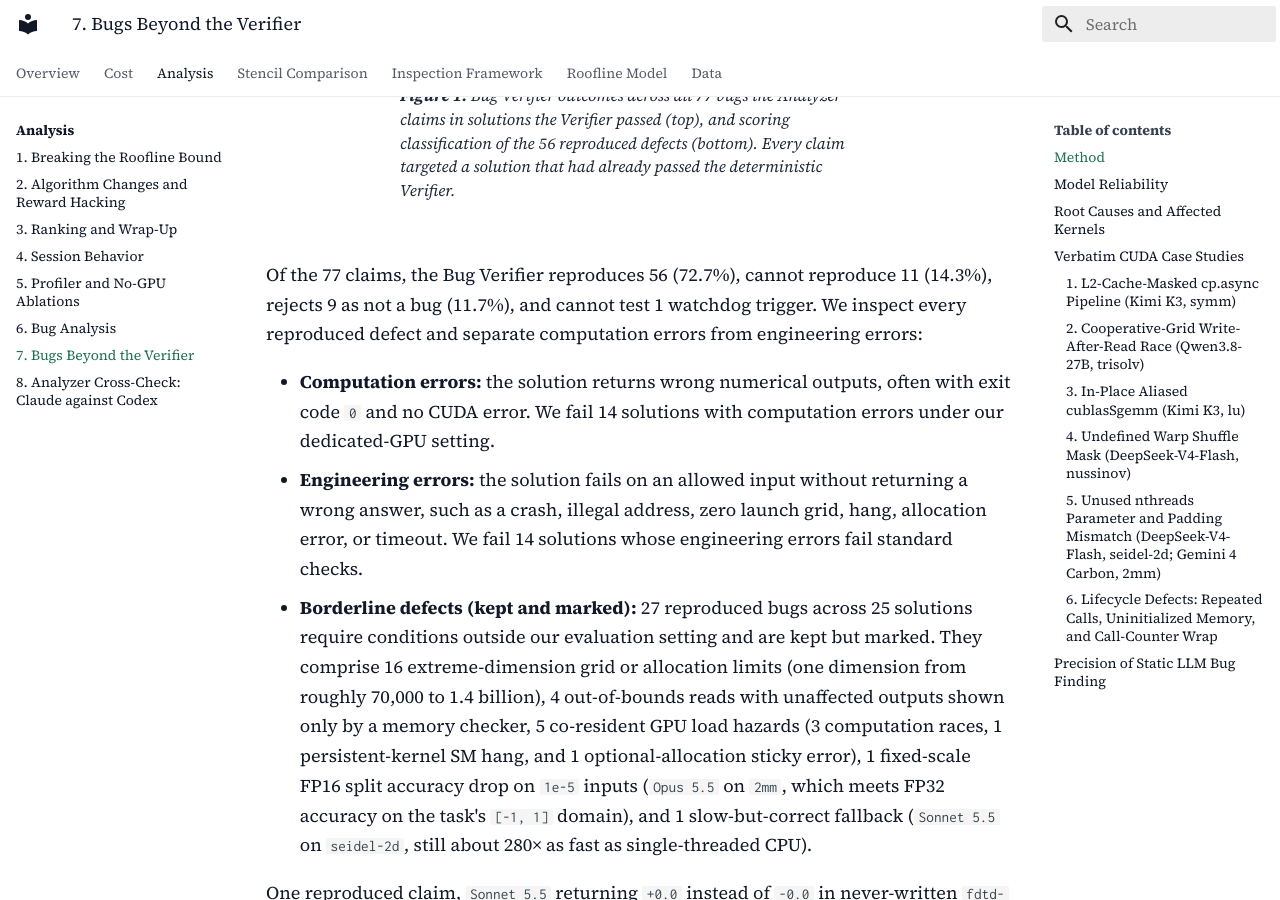
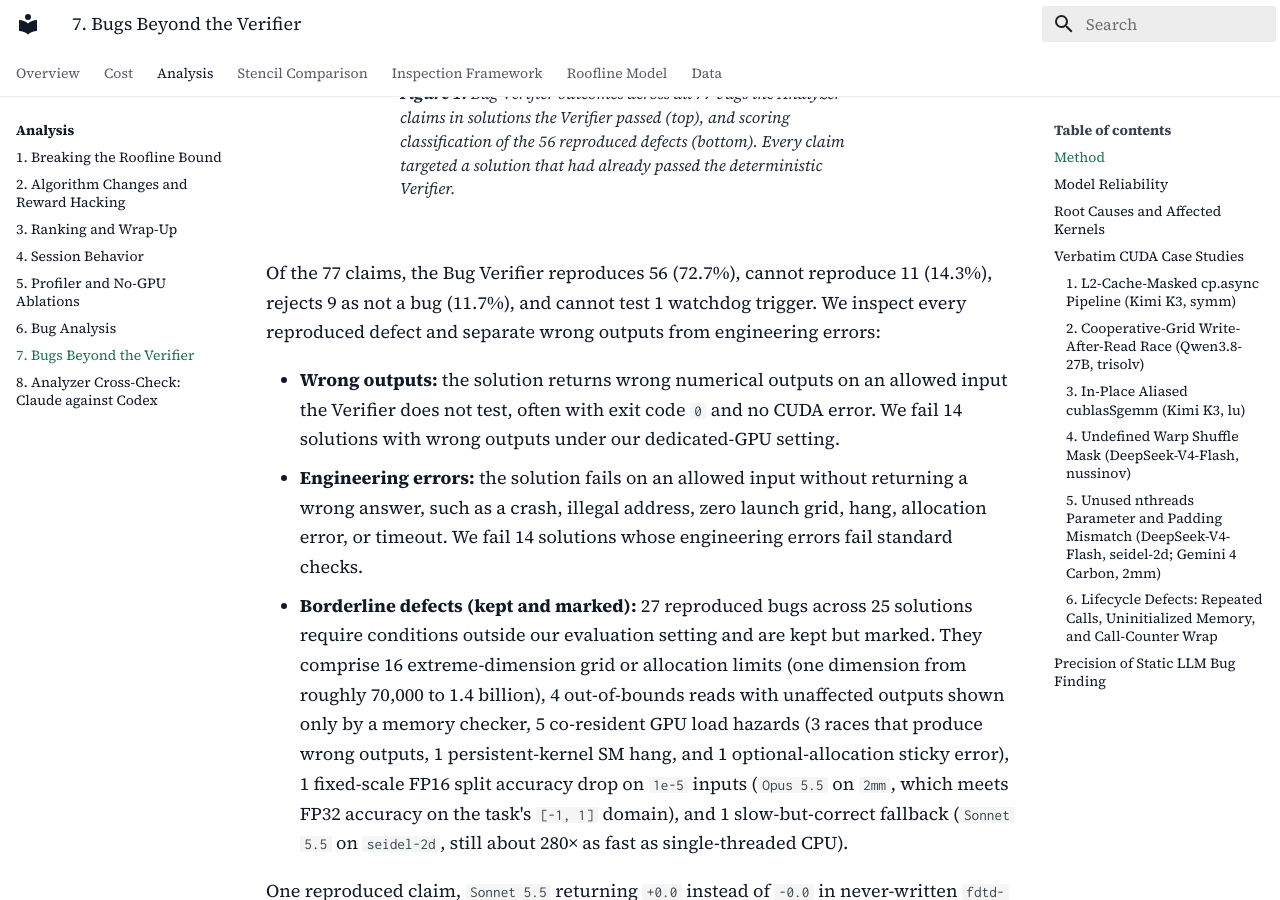
Before and after one commit to not-just-speedup/not-just-speedup.github.io, an MkDocs documentation site: the page built from docs/posts/07-bugs-beyond-the-verifier.md, in a window 1280 px wide and 900 px high, scrolled down 1175 px. Built offline with MkDocs 1.6.1 and Material for MkDocs 9.7.7, drawn with Linux system fonts in a browser that asks for light colours; some of the changed text lies outside the part shown.

Commit message:
Fix ludcmp rerun exception, unify wrong-output wording, add time-step counts
- ludcmp rerun: Gemini 4 Carbon reaches 118% via cuSOLVER BF16x9
- Wrong output from the Verifier / Bug Verifier replaces computation error
- Flagships: none fails the Bug Verifier; not claimed bug-free
- One sweep = one time step; step counts and transform amortization caveat

Co-Authored-By: Claude Opus 5.5 <noreply@anthropic.com>

```diff
--- a/docs/posts/07-bugs-beyond-the-verifier.md
+++ b/docs/posts/07-bugs-beyond-the-verifier.md
@@ -13,11 +13,11 @@ Because the Analyzer never runs code, every claim is treated as unverified until
   <figcaption><strong>Figure 1.</strong> Bug Verifier outcomes across all 77 bugs the Analyzer claims in solutions the Verifier passed (top), and scoring classification of the 56 reproduced defects (bottom). Every claim targeted a solution that had already passed the deterministic Verifier.</figcaption>
 </figure>
 
-Of the 77 claims, the Bug Verifier reproduces 56 (72.7%), cannot reproduce 11 (14.3%), rejects 9 as not a bug (11.7%), and cannot test 1 watchdog trigger. We inspect every reproduced defect and separate computation errors from engineering errors:
+Of the 77 claims, the Bug Verifier reproduces 56 (72.7%), cannot reproduce 11 (14.3%), rejects 9 as not a bug (11.7%), and cannot test 1 watchdog trigger. We inspect every reproduced defect and separate wrong outputs from engineering errors:
 
-- **Computation errors:** the solution returns wrong numerical outputs, often with exit code `0` and no CUDA error. We fail 14 solutions with computation errors under our dedicated-GPU setting.
+- **Wrong outputs:** the solution returns wrong numerical outputs on an allowed input the Verifier does not test, often with exit code `0` and no CUDA error. We fail 14 solutions with wrong outputs under our dedicated-GPU setting.
 - **Engineering errors:** the solution fails on an allowed input without returning a wrong answer, such as a crash, illegal address, zero launch grid, hang, allocation error, or timeout. We fail 14 solutions whose engineering errors fail standard checks.
-- **Borderline defects (kept and marked):** 27 reproduced bugs across 25 solutions require conditions outside our evaluation setting and are kept but marked. They comprise 16 extreme-dimension grid or allocation limits (one dimension from roughly 70,000 to 1.4 billion), 4 out-of-bounds reads with unaffected outputs shown only by a memory checker, 5 co-resident GPU load hazards (3 computation races, 1 persistent-kernel SM hang, and 1 optional-allocation sticky error), 1 fixed-scale FP16 split accuracy drop on `1e-5` inputs (`Opus 5.5` on `2mm`, which meets FP32 accuracy on the task's `[-1, 1]` domain), and 1 slow-but-correct fallback (`Sonnet 5.5` on `seidel-2d`, still about 280× as fast as single-threaded CPU).
+- **Borderline defects (kept and marked):** 27 reproduced bugs across 25 solutions require conditions outside our evaluation setting and are kept but marked. They comprise 16 extreme-dimension grid or allocation limits (one dimension from roughly 70,000 to 1.4 billion), 4 out-of-bounds reads with unaffected outputs shown only by a memory checker, 5 co-resident GPU load hazards (3 races that produce wrong outputs, 1 persistent-kernel SM hang, and 1 optional-allocation sticky error), 1 fixed-scale FP16 split accuracy drop on `1e-5` inputs (`Opus 5.5` on `2mm`, which meets FP32 accuracy on the task's `[-1, 1]` domain), and 1 slow-but-correct fallback (`Sonnet 5.5` on `seidel-2d`, still about 280× as fast as single-threaded CPU).
 
 One reproduced claim, `Sonnet 5.5` returning `+0.0` instead of `-0.0` in never-written `fdtd-2d` border cells, was waived.
 
@@ -43,9 +43,9 @@ Raw bug counts depend on how many kernels a model passes in the Verifier. Figure
 
 Three observations follow from Figure 2 and Table 1:
 
-1. **The three flagship models have zero disqualifying bugs.** Across 89 Verifier-passed solutions from Fable 5.2, Gemini 4 Neon, and GPT-6.2 Astra, no solution fails Bug Verification; Neon carries only one borderline allocation error at 1.4 billion rows by 2 columns.
+1. **No flagship solution fails the Bug Verifier.** Across the 89 Verifier-passed solutions from Fable 5.2, Gemini 4 Neon, and GPT-6.2 Astra, none fails Bug Verification. The flagships are not bug-free: Neon fails `nussinov` at the Verifier with a wrong output, and its `gramschmidt` solution carries a borderline allocation error at 1.4 billion rows by 2 columns, kept and marked.
 2. **Hand-written low-level optimization does not imply higher defect rates among top closed models.** Across 119 Verifier passes from Fable 5.2, Opus 5.5, Sonnet 5.5, and Gemini 4 Neon—which write runtime NVRTC `tcgen05.mma` kernels, 16-bit DPX, and spectral transforms—only one fails (`Opus 5.5` on `lu`, deadlocking on call 2,541,396).
-3. **Disqualifying defects cluster in specific open-weight models and Haiku 4.5.** DeepSeek-V4-Flash loses 5 of 29 passes (17.2%, including 4 computation errors), Kimi K3 loses 4 of 29 (13.8%, 3 computation errors), GLM-5.3-Flash loses 3 of 26 (11.5%), and Haiku 4.5 loses 4 of 21 (19.0%). In contrast, GLM-5.2 passes all 30 kernels with zero failing bugs, relying mainly on cuBLAS and direct kernels.
+3. **Disqualifying defects cluster in specific open-weight models and Haiku 4.5.** DeepSeek-V4-Flash loses 5 of 29 passes (17.2%, including 4 wrong outputs), Kimi K3 loses 4 of 29 (13.8%, 3 wrong outputs), GLM-5.3-Flash loses 3 of 26 (11.5%), and Haiku 4.5 loses 4 of 21 (19.0%). In contrast, GLM-5.2 passes all 30 kernels with zero failing bugs, relying mainly on cuBLAS and direct kernels.
 
 ## Root Causes and Affected Kernels
 
```
Also changed, not shown: docs/code/ludcmp-opus-5-5-round-011.md (+1 -1 lines), docs/posts/02-algorithms-vs-hacking.md (+3 -1 lines), docs/posts/06-silent-gpu-bugs.md (+2 -2 lines), docs/stencil.md (+1 -1 lines), docs/assets/bugs_by_model.svg, docs/assets/bugs_funnel.svg, 1 other file.
